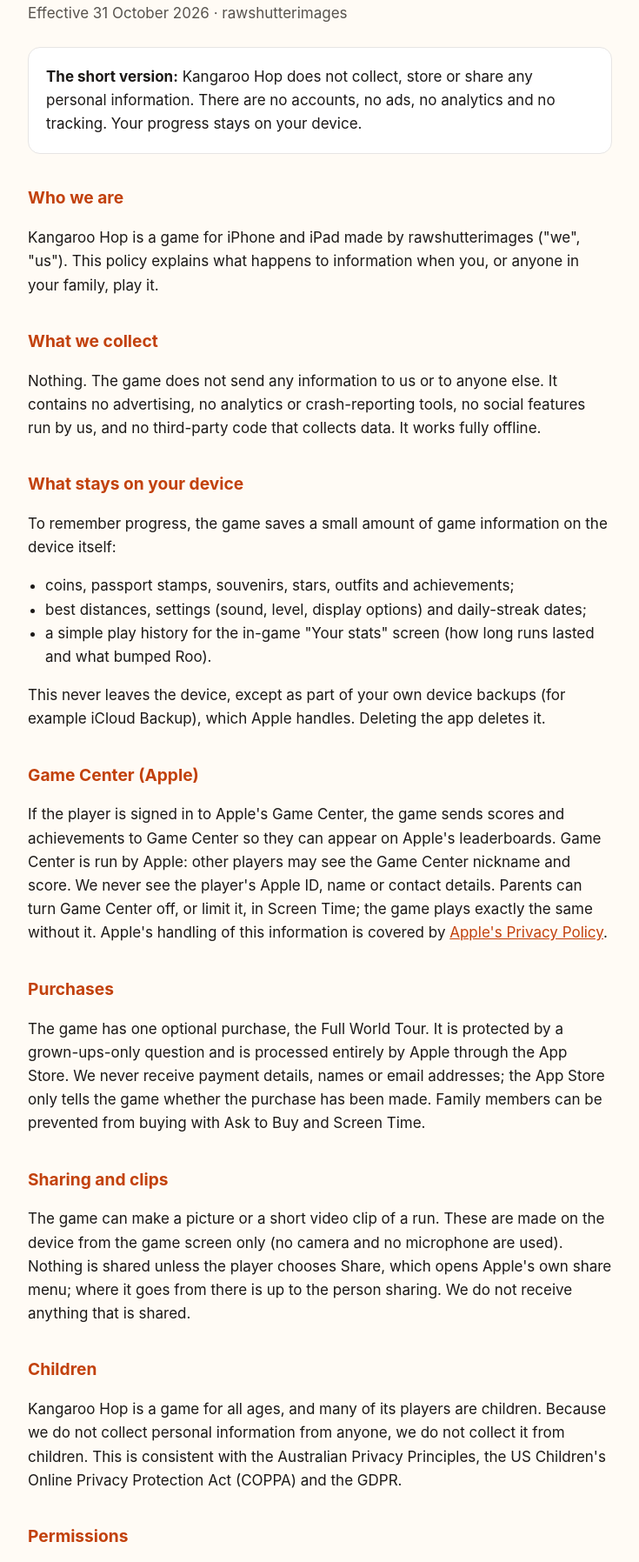
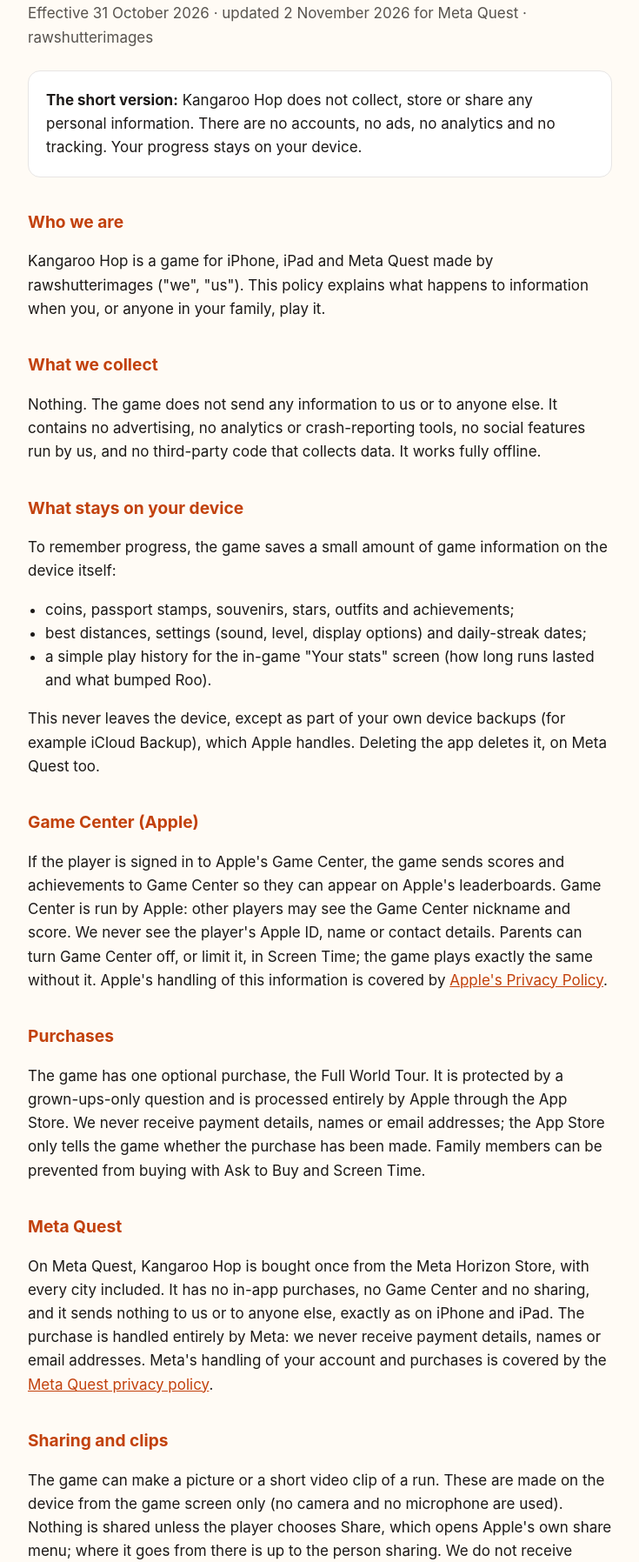
Before and after one commit to phillipmakusha-ops/kangaroohop-legal, a plain HTML site: page privacy.html in a window 1280 px wide. Shown: the part 78-1874 px from the top of the page at 87% size, without its empty margins (272-1007 px from the left). Drawn offline with Linux system fonts and the light colour scheme.

Commit message:
Privacy policy: Meta Quest section

```diff
--- a/privacy.html
+++ b/privacy.html
@@ -25,7 +25,7 @@
 <body>
 <main>
 <h1>Kangaroo Hop Privacy Policy</h1>
-<p class="meta">Effective 31 October 2026 · rawshutterimages</p>
+<p class="meta">Effective 31 October 2026 · updated 2 November 2026 for Meta Quest · rawshutterimages</p>
 
 <div class="summary">
 <p><strong>The short version:</strong> Kangaroo Hop does not collect, store or share any personal information. There are
@@ -33,7 +33,7 @@ no accounts, no ads, no analytics and no tracking. Your progress stays on your d
 </div>
 
 <h2>Who we are</h2>
-<p>Kangaroo Hop is a game for iPhone and iPad made by rawshutterimages ("we", "us"). This policy explains what happens
+<p>Kangaroo Hop is a game for iPhone, iPad and Meta Quest made by rawshutterimages ("we", "us"). This policy explains what happens
 to information when you, or anyone in your family, play it.</p>
 
 <h2>What we collect</h2>
@@ -49,7 +49,7 @@ offline.</p>
   <li>a simple play history for the in-game "Your stats" screen (how long runs lasted and what bumped Roo).</li>
 </ul>
 <p>This never leaves the device, except as part of your own device backups (for example iCloud Backup), which Apple
-handles. Deleting the app deletes it.</p>
+handles. Deleting the app deletes it, on Meta Quest too.</p>
 
 <h2>Game Center (Apple)</h2>
 <p>If the player is signed in to Apple's Game Center, the game sends scores and achievements to Game Center so they can
@@ -63,6 +63,12 @@ Time; the game plays exactly the same without it. Apple's handling of this infor
 processed entirely by Apple through the App Store. We never receive payment details, names or email addresses; the App
 Store only tells the game whether the purchase has been made. Family members can be prevented from buying with Ask to
 Buy and Screen Time.</p>
+
+<h2>Meta Quest</h2>
+<p>On Meta Quest, Kangaroo Hop is bought once from the Meta Horizon Store, with every city included. It has no in-app
+purchases, no Game Center and no sharing, and it sends nothing to us or to anyone else, exactly as on iPhone and iPad. The purchase
+is handled entirely by Meta: we never receive payment details, names or email addresses. Meta's handling of your account
+and purchases is covered by the <a href="https://www.meta.com/legal/quest/privacy-policy/">Meta Quest privacy policy</a>.</p>
 
 <h2>Sharing and clips</h2>
 <p>The game can make a picture or a short video clip of a run. These are made on the device from the game screen only
```
